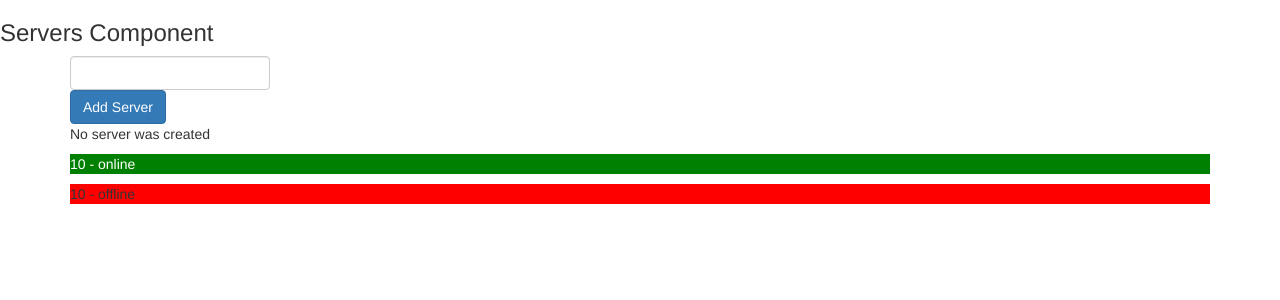
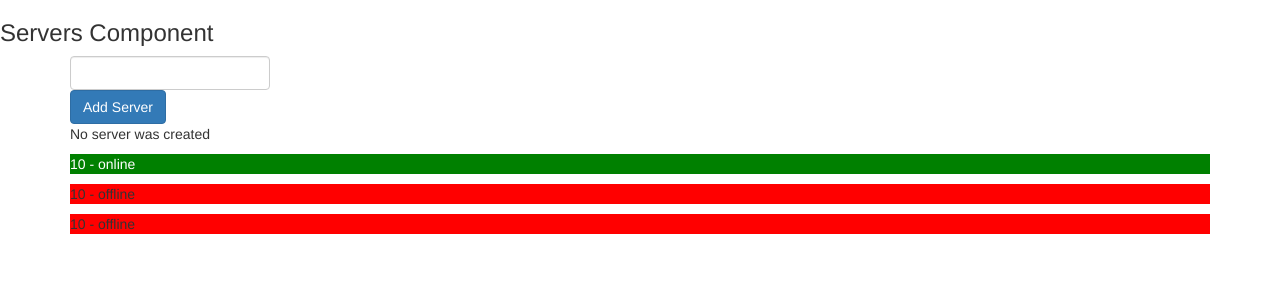
Before and after one commit to kevyyar/angular, an Angular app: page / in a window 1280 px wide. Shown: the top 300 px of the page. Built offline with nearby package versions, Linux system fonts and the light colour scheme.

Commit message:
add ngFor directive for looping

```diff
--- a/src/app/servers/servers.component.html
+++ b/src/app/servers/servers.component.html
@@ -29,6 +29,5 @@
     <p>{{ serverCreation }}</p>
   </ng-template>
 
-  <app-server></app-server>
-  <app-server></app-server>
+  <app-server *ngFor="let server of listOfServers"></app-server>
 </div>
--- a/src/app/servers/servers.component.ts
+++ b/src/app/servers/servers.component.ts
@@ -16,6 +16,7 @@ export class ServersComponent {
   serverCreation: string = 'No server was created';
   serverCreated: boolean = false;
   serverName: string = '';
+  listOfServers: string[] = ['Testserver', 'Testserver2', 'Testserver3'];
 
   constructor() {
     setTimeout(() => {
```
